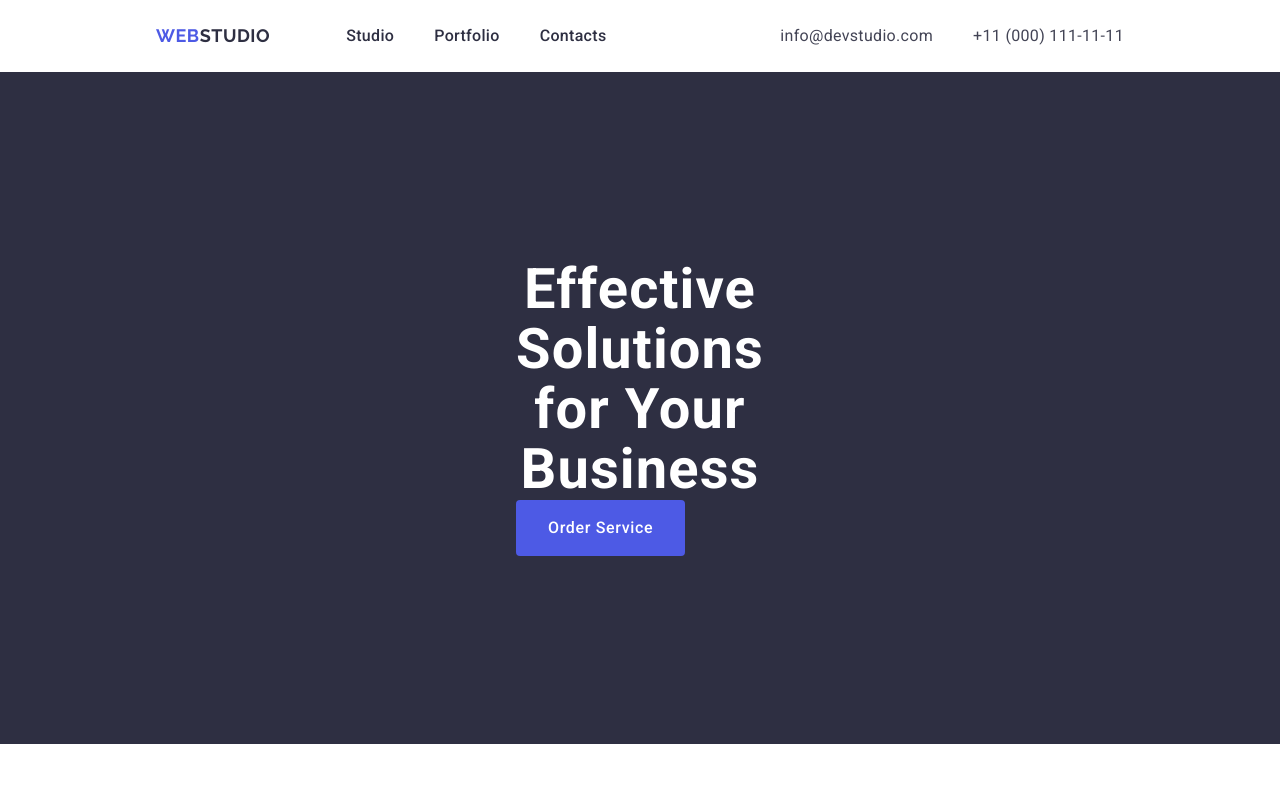
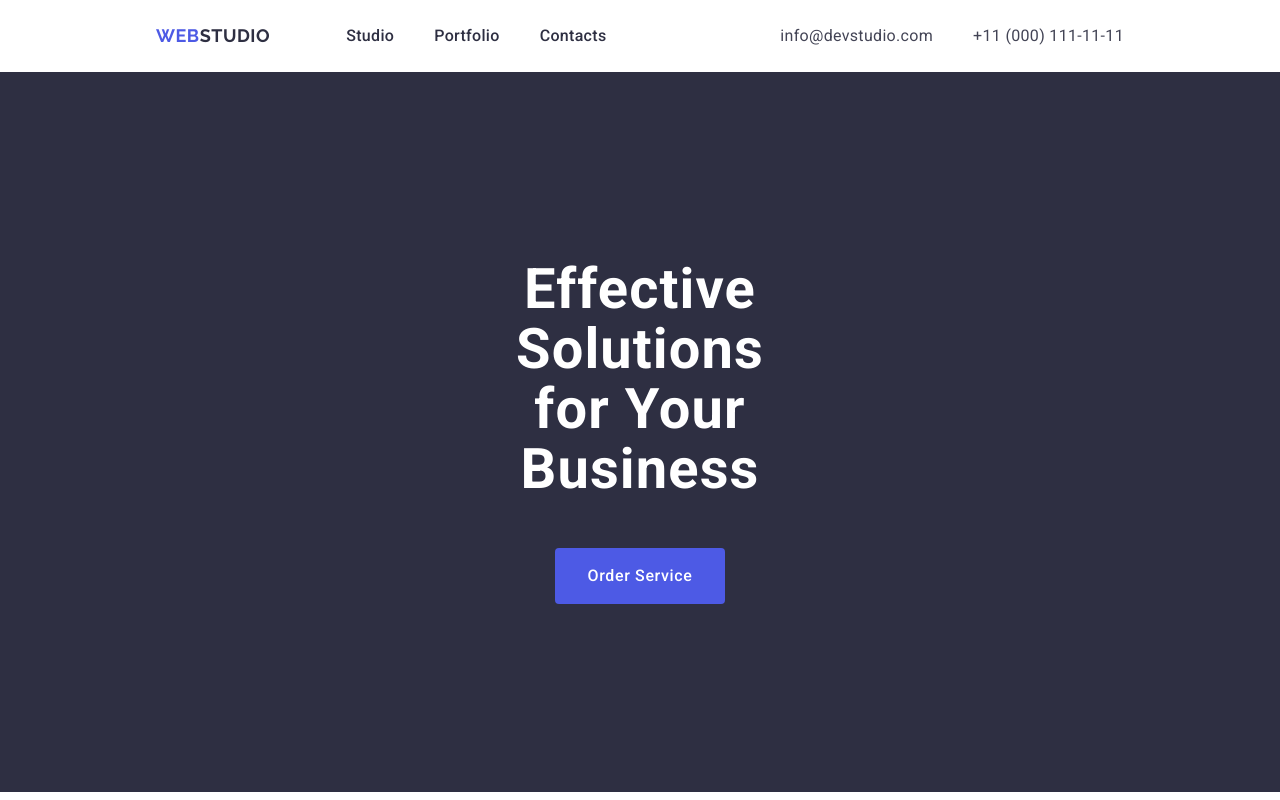
Before and after one commit to VIPon4ik/goit-markup-hw-03, a plain HTML site: page index.html in a window 1280 px wide. Shown: the top 800 px of the page. Drawn offline with nearby package versions, Linux system fonts and the light colour scheme.

Commit message:
Commit first section

```diff
--- a/css/styles.css
+++ b/css/styles.css
@@ -68,23 +68,6 @@ h3 {
 
 address {
     font-style: normal;
-}
-
-button {
-    background-color: rgba(77, 90, 229, 1);
-    cursor: pointer;
-    font-family: 'Roboto', sans-serif;
-    color:#fff;
-    font-size: 16px;
-    font-style: normal;
-    font-weight: 500;
-    line-height: 1.5;
-    letter-spacing: 0.64px;
-}
-
-button:hover,
-button:focus {
-    background-color: rgba(64, 75, 191, 1);
 }
 
 img {
@@ -160,11 +143,18 @@ section {
 
 .first-section {
     background-color: rgba(46, 47, 66, 1);
+    padding: 188px 472px;
+}
+
+.first-section-container {
+    margin: 0;
+}
+
+.order-service-button-container {
     display: flex;
-    flex-direction: column;
-    padding: 188px 472px;
+    justify-content: center;
     align-items: center;
-    row-gap: 48px;
+    margin-top: 48px;
 }
 
 .order-service-button {
@@ -172,6 +162,20 @@ section {
     border-radius: 4px;
     border-style: solid;
     border-width: 0;
+    background-color: rgba(77, 90, 229, 1);
+    cursor: pointer;
+    font-family: 'Roboto', sans-serif;
+    color:#fff;
+    font-size: 16px;
+    font-style: normal;
+    font-weight: 500;
+    line-height: 1.5;
+    letter-spacing: 0.64px;
+}
+
+.order-service-button:hover,
+.order-service-button:focus {
+    background-color: rgba(64, 75, 191, 1);
 }
 
 /* Second section */
@@ -180,6 +184,8 @@ section {
     display: flex;
     flex-direction:column   ;
 }
+
+
 
 /* Third section */
 
--- a/index.html
+++ b/index.html
@@ -40,9 +40,11 @@
     <main>
       <!-- First section -->
       <section class="first-section">
-        <div class="container">
+        <div class="container first-section-container">
           <h1 class="first-section-title">Effective Solutions for Your Business</h1>
-          <button type="button" class="order-service-button">Order Service</button>
+          <div class="order-service-button-container">
+            <button type="button" class="order-service-button">Order Service</button>
+          </div>
         </div>
       </section>
 
```
